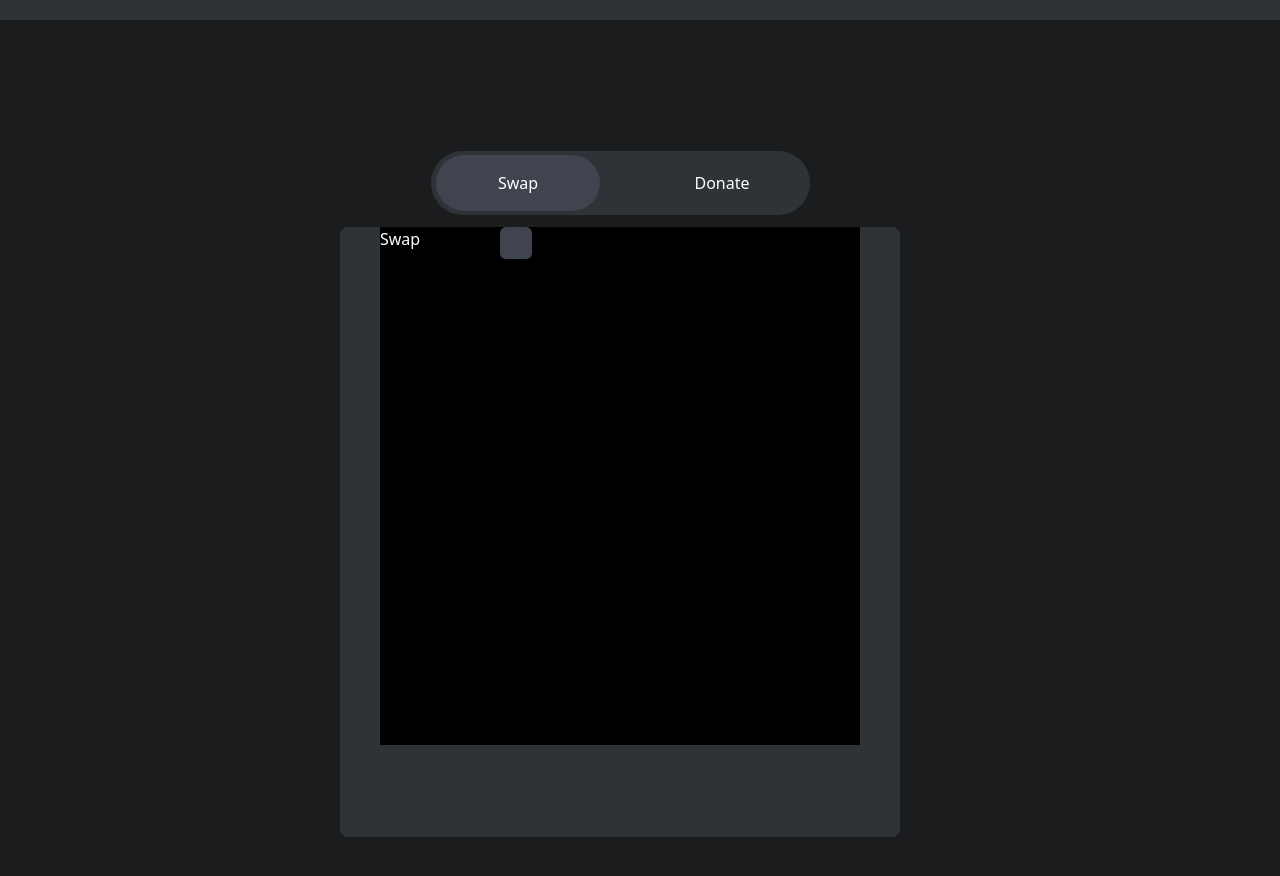
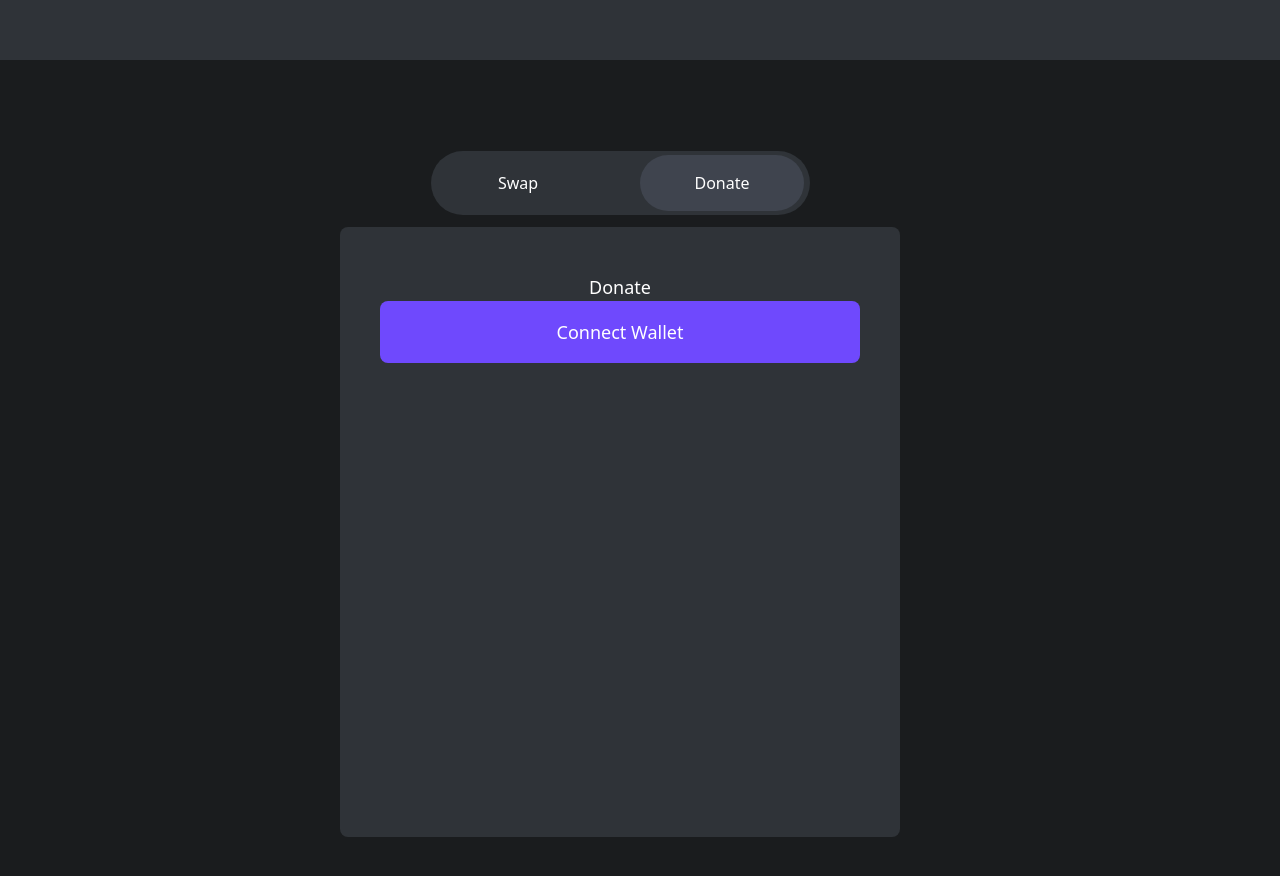
Before and after one commit to tung0101/Fontend_scientist, a React (Create React App) app in the folder client/: page / in a window 1280 px wide. Shown: the top 876 px of the page. Built offline with nearby package versions, Linux system fonts and the light colour scheme.

Commit message:
update 19/10/2023 8h

```diff
--- a/client/src/components/Connect-wallte.jsx
+++ b/client/src/components/Connect-wallet.jsx
@@ -13,14 +13,20 @@ const Connect = () => {
           </div>
         </div>
       </div>
+      <div>
+        <div className="w-[560px] h-[610px] bg-[#2F3338] rounded-lg mt-3 ptb-5 flex justify-center">
+          <div className=" text-white w-[480px] h-[518px] bg-black my-auto ">
+            <div className="gap-20 flex justify-between ">
+            <p className="text-lg">Swap</p>
+            <div className="w-[32px] h-[32px] bg-[#3F444E] rounded-md"></div>
+            </div>
 
-      <div>
-        <div className="w-[560px] h-[610px] bg-[#2F3338] rounded-lg mt-3 flex justify-center">
-          <div className="flex text-white gap-20 w-[480px] h-[518px] bg-black">
-            <h2>Swap</h2>
-            <div className="w-[32px] h-[32px] bg-[#3F444E] rounded-md">
+            <div>
+            <div className="w-[480px] h-[62px] rounded-lg bg-[#6F49FD] flex justify-center ">
+              <p className="text-white text-lg my-auto ">Connect Wallet</p>
+            </div>
+            </div>
 
-            </div>
           </div>
         </div>
       </div>
--- /dev/null
+++ b/client/src/components/Donate.jsx
@@ -0,0 +1,35 @@
+import React from "react";
+
+const Donate = () => {
+  return (
+    <div className="w-[560px] h-[698px] ">
+      <div className="flex justify-center">
+        <div className="w-[379px] h-[64px] bg-[#2F3338] rounded-full flex gap-10 justify-center items-center">
+          <div className="w-[164px] h-[56px] rounded-full flex justify-center items-center">
+            <p className="text-[#FFFFFF]">Swap</p>
+          </div>
+          <div className="w-[164px] h-[56px] bg-[#3F444E] rounded-full flex justify-center items-center">
+            <p className="text-[#FFFFFF]">Donate</p>
+          </div>
+        </div>
+      </div>
+      <div>
+        <div className="w-[560px] h-[610px] bg-[#2F3338] rounded-lg mt-3 ptb-5 flex justify-center">
+          <div className=" text-white w-[480px] h-[518px] my-auto ">
+            <div className="flex justify-center ">
+              <p className="text-center text-lg">Donate</p>
+            </div>
+
+            <div>
+              <div className="w-[480px] h-[62px] rounded-lg bg-[#6F49FD] flex justify-center ">
+                <p className="text-white text-lg my-auto ">Connect Wallet</p>
+              </div>
+            </div>
+          </div>
+        </div>
+      </div>
+    </div>
+  );
+};
+
+export default Donate;
--- a/client/src/pages/Content.jsx
+++ b/client/src/pages/Content.jsx
@@ -1,10 +1,11 @@
 import React from "react";
-import Connect from "../components/Connect-wallte";
-
+import Connect from "../components/Connect-wallet";
+import Donate from "../components/Donate";
 const Content = () => {
   return (
-    <div className="flex items-center justify-center h-screen mt-20">
-      <Connect />
+    <div className="flex items-center justify-center h-screen mt-10">
+      {/* <Connect /> */}
+      <Donate/>
     </div>
   );
 };
```
